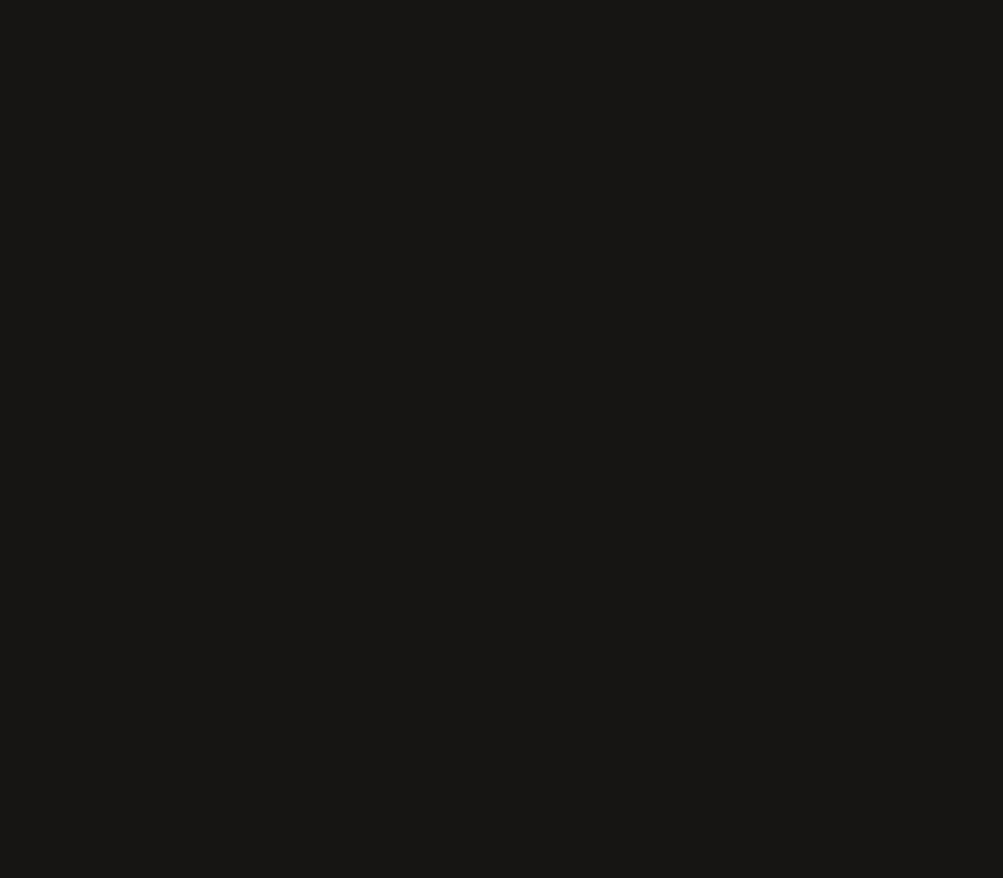
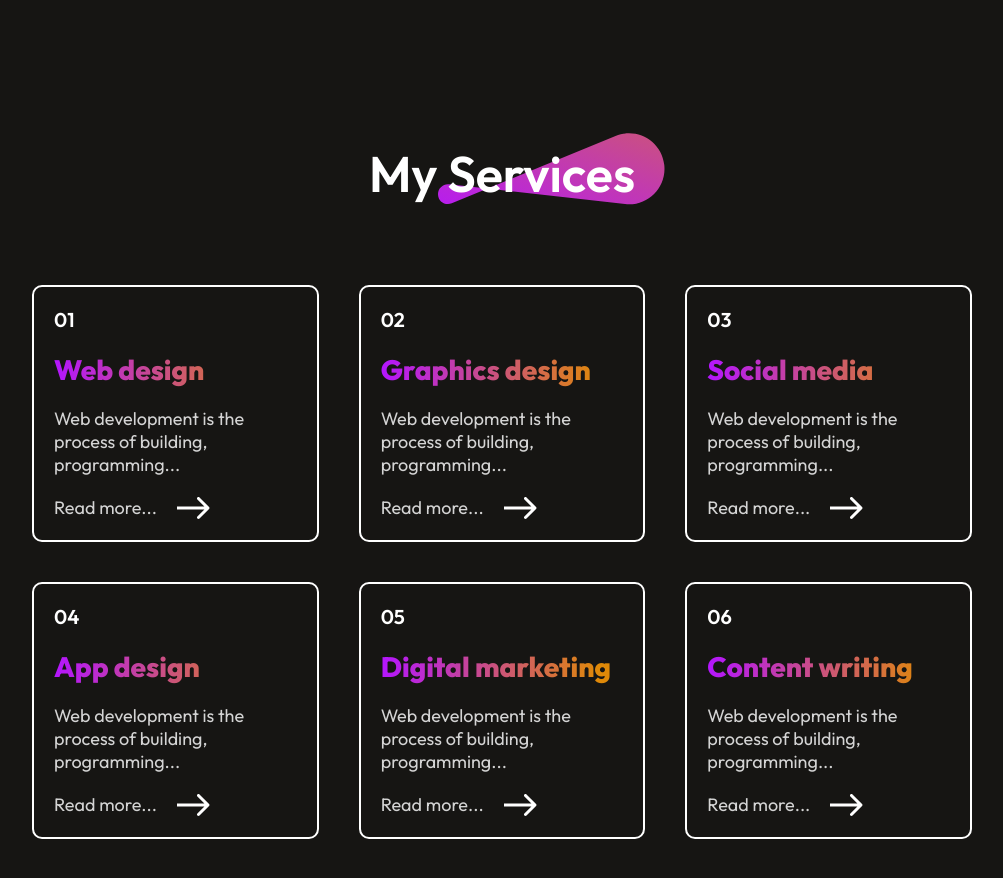
Before and after one commit to mBasalo/portfolio-website, a React (Vite) app: page / in a window 1280 px wide. Shown: the part 1260-2138 px from the top of the page, without its empty margins (138-1141 px from the left). Before the commit the page ends 1342 px from the top, so only its background shows below. Built offline with nearby package versions, Linux system fonts and the light colour scheme.

Commit message:
Seccion 'Services'

```diff
--- a/src/App.jsx
+++ b/src/App.jsx
@@ -3,6 +3,7 @@
 import Navbar from './Components/Navbar/Navbar'
 import Hero from './Components/Hero/Hero'
 import About from './Components/About/About'
+import Services from './Components/Services/Services'
 
 const App = () => {
   return (
@@ -10,6 +11,7 @@
       <Navbar />
       <Hero />
       <About />
+      <Services />
     </div>
   )
 }
--- /dev/null
+++ b/src/Components/Services/Services.css
@@ -0,0 +1,79 @@
+.services {
+    display: flex;
+    flex-direction: column;
+    align-items: center;
+    justify-content: center;
+    gap: 80px;
+    margin: 80px 170px;
+}
+
+.services-title {
+    position: relative;
+}
+
+.services-title h1 {
+    padding: 0 30px;
+    font-size: 50px;
+    font-weight: 600;
+}
+
+.services-title img {
+    position: absolute;
+    bottom: 0;
+    right: 0;
+    z-index: -1;
+}
+
+.services-format {
+    display: flex;
+    flex-direction: column;
+    justify-content: center;
+    gap: 20px;
+    padding: 20px;
+    border-radius: 10px;
+    border: 2px solid white;
+    transition: 0.4s;
+    cursor: pointer;
+}
+
+.services-format:hover {
+    border: 2px solid #ff00ff;
+    background-image: linear-gradient(45deg, #3f0028, #582300);
+    transform: scale(1.05);
+}
+
+.services-format h3 {
+    font-size: 20px;
+    font-weight: 600;
+}
+
+.services-format h2 {
+    font-size: 28px;
+    font-weight: 800;
+    background: linear-gradient(270deg, #DF8908 10%, #b415ff 100%);
+    background-clip: text;
+    -webkit-background-clip: text;
+    -webkit-text-fill-color: transparent;
+}
+
+.services-format p {
+    color: #d4d4d4;
+    font-size: 18px;
+    max-width: 300px;
+}
+
+.services-container {
+    display: grid;
+    grid-template-columns: 1fr 1fr 1fr;
+    gap: 40px;
+    margin-bottom: 80px;
+}
+
+.services-readmore {
+    display: flex;
+    gap: 20px;
+    align-items: center;
+    jus
+    margin-top: 20px;
+
+}
--- /dev/null
+++ b/src/Components/Services/Services.jsx
@@ -0,0 +1,36 @@
+import React from 'react'
+import './Services.css'
+import theme_pattern from '../../assets/theme_pattern.svg'
+import Services_Data from '../../assets/services_data'
+import arrow_icon from '../../assets/arrow_icon.svg'
+
+const Services = () => {
+  return (
+    <div className='services'>
+
+        <div className="services-title">
+            <h1>My Services</h1>
+            <img src={theme_pattern} alt="" />
+        </div>
+
+        <div className="services-container">
+            {Services_Data.map((service, index) => {
+                return <div key={index} className="services-format">
+                    <h3>{service.s_no}</h3>
+                    <h2>{service.s_name}</h2>
+                    <p>{service.s_desc}</p>
+
+                    <div className='services-readmore'>
+                        <p>Read more...</p>
+                        <img src={arrow_icon} alt="" />
+                    </div>
+                </div>
+            })}
+
+        </div>
+
+    </div>
+  )
+}
+
+export default Services
```
